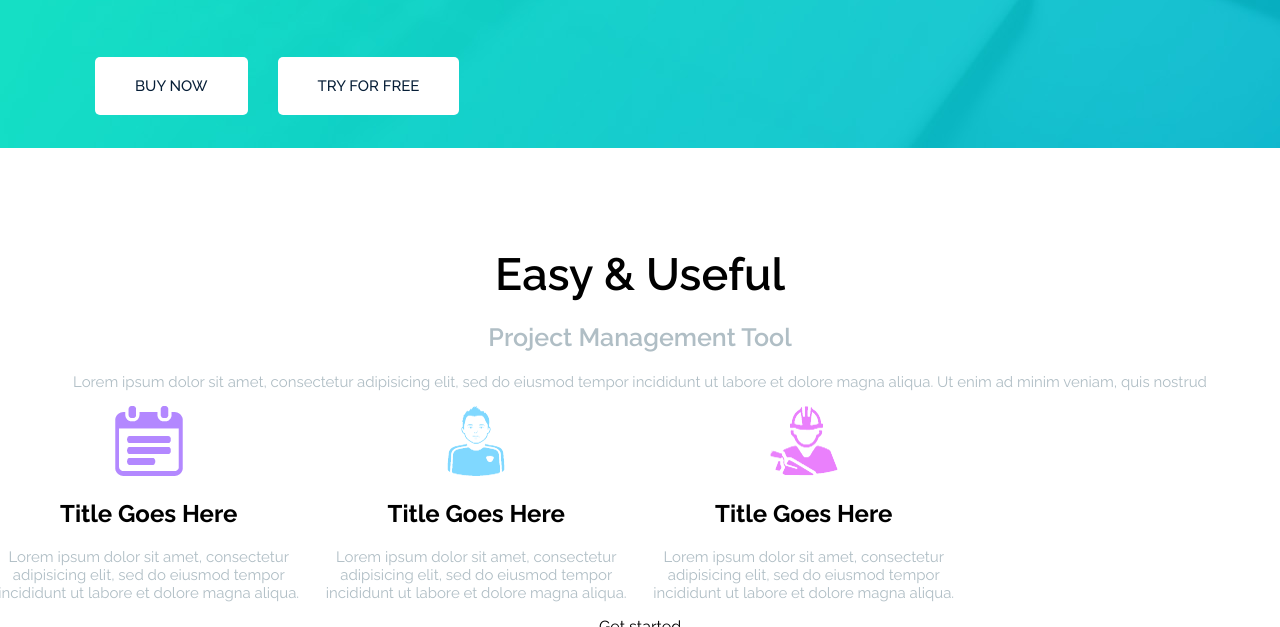
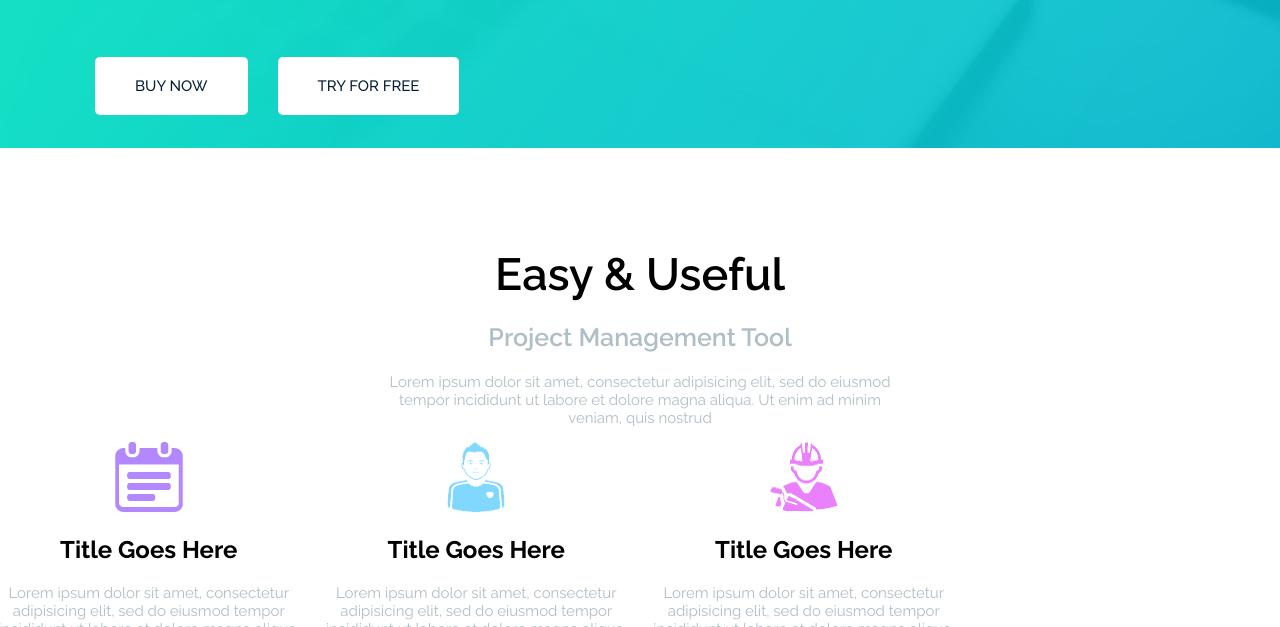
Before and after one commit to XterryIT/my_first_project, a plain HTML site: page Dart/index.html in a window 1280 px wide. Shown: the part 602-1229 px from the top of the page. Drawn offline with Linux system fonts and the light colour scheme.

Commit message:
cделал херню

```diff
--- a/Dart/css/style_dart.css
+++ b/Dart/css/style_dart.css
@@ -108,6 +108,11 @@ section.easy {
 
 }
 
+section.easy div.easy_width{
+    max-width: 40%;
+    margin: 0 0 0 30%;
+}
+
 section.easy div.use_title{
     font-weight: 600;
     font-size: 45px;
--- a/Dart/index.html
+++ b/Dart/index.html
@@ -58,13 +58,13 @@
     </div>
         <div class="container">
         <section class="easy">
-
+            <div class="easy_width">
             <div class="use_title">Easy & Useful</div>
             <h2>Project Management Tool</h2>
             <p>Lorem ipsum dolor sit amet, consectetur adipisicing elit, sed do eiusmod tempor
                  incididunt ut labore et dolore magna aliqua. Ut enim ad minim veniam, quis
                   nostrud </p>
-
+            </div>
             <div class="row no-gutters">
                 <div class="col-3">
                     <img src="img/pictures1.png">
```
